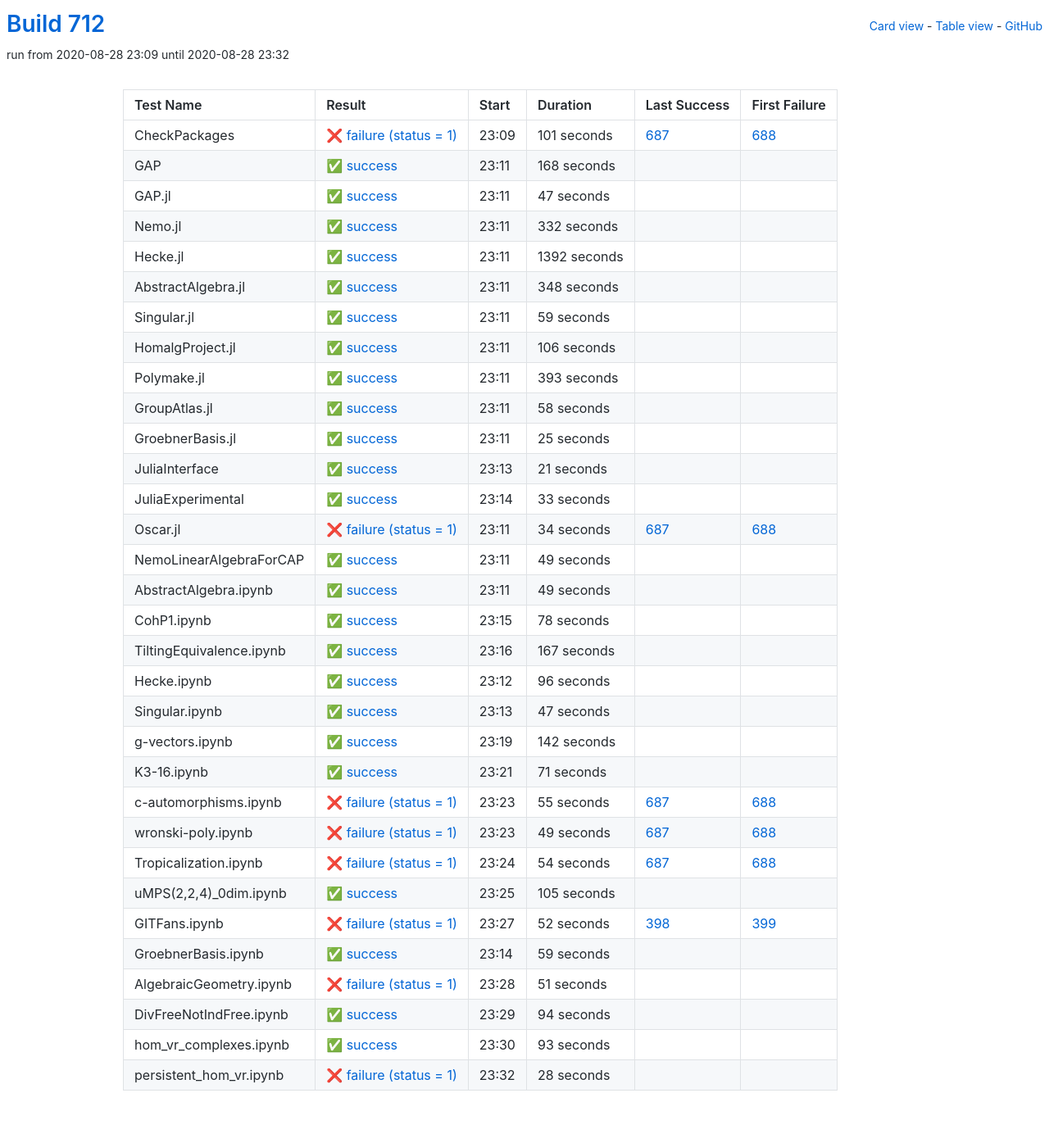
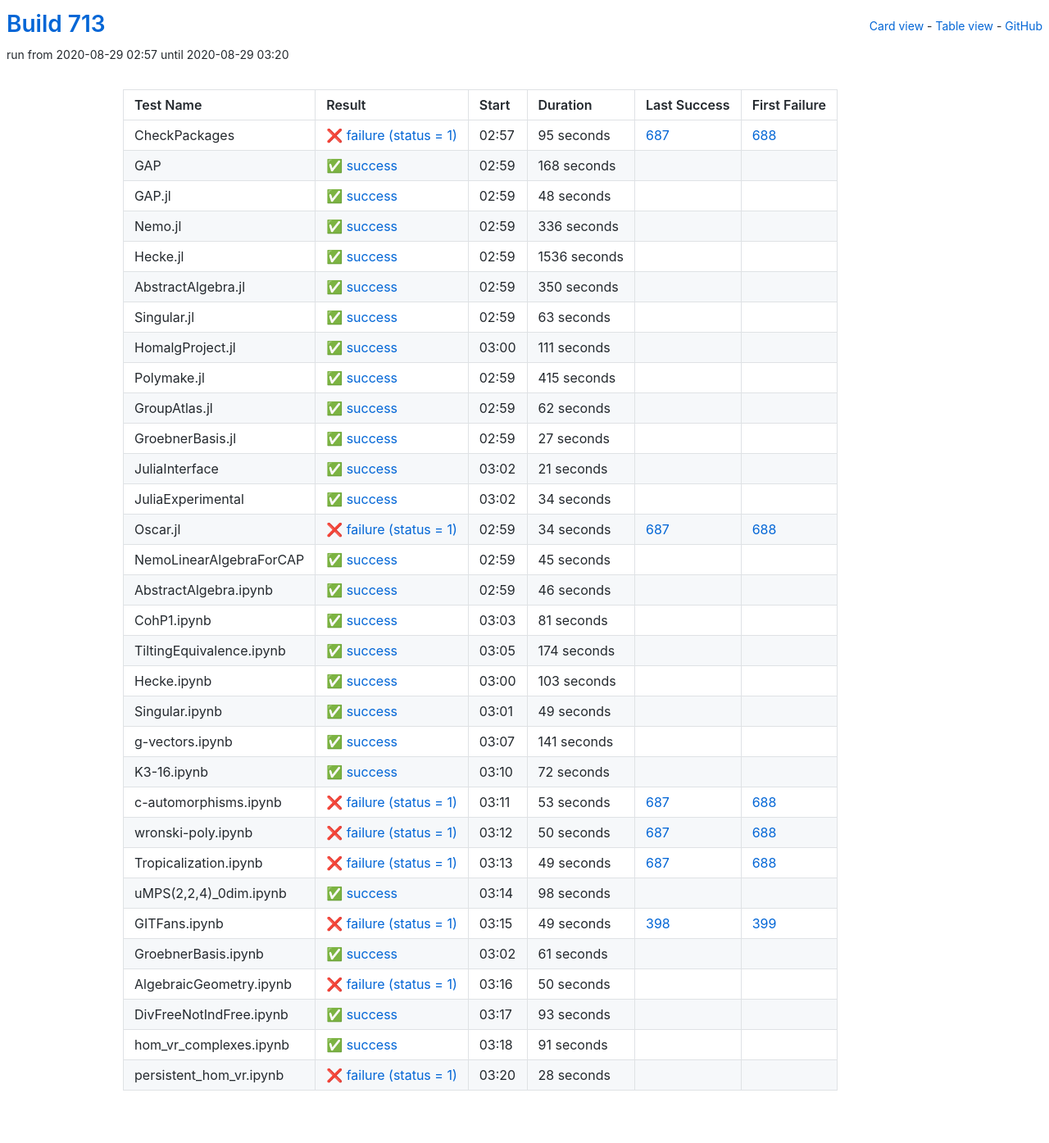
Before and after one commit to oscar-system/oscar-ci-status-stable, a Jekyll site: the page built from table.html, in a window 1280 px wide. Shown: the whole page at 82% size. Built offline with Jekyll 4.4.1, drawn with Linux system fonts in a browser that asks for light colours.

Commit message:
Build #713

```diff
--- a/_data/ci.yml
+++ b/_data/ci.yml
@@ -1,6 +1,6 @@
 ---
-build: 712
-build_url: https://oscarci.mathematik.uni-kl.de/job/oscar-stable/712/
+build: 713
+build_url: https://oscarci.mathematik.uni-kl.de/job/oscar-stable/713/
 job: oscar-stable
 organization: oscar-system
 repo: oscar-ci-status-stable
@@ -8,20 +8,20 @@ repourl: https://github.com/oscar-system/oscar-ci-status-stable
 tests:
 - name: CheckPackages
   id: checkpackages
-  log: https://oscarci.mathematik.uni-kl.de/job/oscar-stable/712/artifact/logs/build-712/CheckPackages.log
-  start: 2020-08-28 23:09
+  log: https://oscarci.mathematik.uni-kl.de/job/oscar-stable/713/artifact/logs/build-713/CheckPackages.log
+  start: 2020-08-29 02:57
   success: false
   exitcode: 1
   status: failure
-  duration: 101
+  duration: 95
   last_success: 687
   last_success_url: https://oscarci.mathematik.uni-kl.de/job/oscar-stable/687/
   first_failure: 688
   first_failure_url: https://oscarci.mathematik.uni-kl.de/job/oscar-stable/688/
 - name: GAP
   id: gap
-  log: https://oscarci.mathematik.uni-kl.de/job/oscar-stable/712/artifact/logs/build-712/GAP.log
-  start: 2020-08-28 23:11
+  log: https://oscarci.mathematik.uni-kl.de/job/oscar-stable/713/artifact/logs/build-713/GAP.log
+  start: 2020-08-29 02:59
   success: true
   exitcode: 0
   status: success
@@ -32,116 +32,116 @@ tests:
   first_failure_url:
 - name: GAP.jl
   id: gap-jl
-  log: https://oscarci.mathematik.uni-kl.de/job/oscar-stable/712/artifact/logs/build-712/GAP.jl.log
-  start: 2020-08-28 23:11
+  log: https://oscarci.mathematik.uni-kl.de/job/oscar-stable/713/artifact/logs/build-713/GAP.jl.log
+  start: 2020-08-29 02:59
   success: true
   exitcode: 0
   status: success
-  duration: 47
+  duration: 48
   last_success: false
   last_success_url:
   first_failure: false
   first_failure_url:
 - name: Nemo.jl
   id: nemo-jl
-  log: https://oscarci.mathematik.uni-kl.de/job/oscar-stable/712/artifact/logs/build-712/Nemo.jl.log
-  start: 2020-08-28 23:11
+  log: https://oscarci.mathematik.uni-kl.de/job/oscar-stable/713/artifact/logs/build-713/Nemo.jl.log
+  start: 2020-08-29 02:59
   success: true
   exitcode: 0
   status: success
-  duration: 332
+  duration: 336
   last_success: false
   last_success_url:
   first_failure: false
   first_failure_url:
 - name: Hecke.jl
   id: hecke-jl
-  log: https://oscarci.mathematik.uni-kl.de/job/oscar-stable/712/artifact/logs/build-712/Hecke.jl.log
-  start: 2020-08-28 23:11
+  log: https://oscarci.mathematik.uni-kl.de/job/oscar-stable/713/artifact/logs/build-713/Hecke.jl.log
+  start: 2020-08-29 02:59
   success: true
   exitcode: 0
   status: success
-  duration: 1392
+  duration: 1536
   last_success: false
   last_success_url:
   first_failure: false
   first_failure_url:
 - name: AbstractAlgebra.jl
   id: abstractalgebra-jl
-  log: https://oscarci.mathematik.uni-kl.de/job/oscar-stable/712/artifact/logs/build-712/AbstractAlgebra.jl.log
-  start: 2020-08-28 23:11
+  log: https://oscarci.mathematik.uni-kl.de/job/oscar-stable/713/artifact/logs/build-713/AbstractAlgebra.jl.log
+  start: 2020-08-29 02:59
   success: true
   exitcode: 0
   status: success
-  duration: 348
+  duration: 350
   last_success: false
   last_success_url:
   first_failure: false
   first_failure_url:
 - name: Singular.jl
   id: singular-jl
-  log: https://oscarci.mathematik.uni-kl.de/job/oscar-stable/712/artifact/logs/build-712/Singular.jl.log
-  start: 2020-08-28 23:11
+  log: https://oscarci.mathematik.uni-kl.de/job/oscar-stable/713/artifact/logs/build-713/Singular.jl.log
+  start: 2020-08-29 02:59
   success: true
   exitcode: 0
   status: success
-  duration: 59
+  duration: 63
   last_success: false
   last_success_url:
   first_failure: false
   first_failure_url:
 - name: HomalgProject.jl
   id: homalgproject-jl
-  log: https://oscarci.mathematik.uni-kl.de/job/oscar-stable/712/artifact/logs/build-712/HomalgProject.jl.log
-  start: 2020-08-28 23:11
+  log: https://oscarci.mathematik.uni-kl.de/job/oscar-stable/713/artifact/logs/build-713/HomalgProject.jl.log
+  start: 2020-08-29 03:00
   success: true
   exitcode: 0
   status: success
-  duration: 106
+  duration: 111
   last_success: false
   last_success_url:
   first_failure: false
   first_failure_url:
 - name: Polymake.jl
   id: polymake-jl
-  log: https://oscarci.mathematik.uni-kl.de/job/oscar-stable/712/artifact/logs/build-712/Polymake.jl.log
-  start: 2020-08-28 23:11
+  log: https://oscarci.mathematik.uni-kl.de/job/oscar-stable/713/artifact/logs/build-713/Polymake.jl.log
+  start: 2020-08-29 02:59
   success: true
   exitcode: 0
   status: success
-  duration: 393
+  duration: 415
   last_success: false
   last_success_url:
   first_failure: false
   first_failure_url:
 - name: GroupAtlas.jl
   id: groupatlas-jl
-  log: https://oscarci.mathematik.uni-kl.de/job/oscar-stable/712/artifact/logs/build-712/GroupAtlas.jl.log
-  start: 2020-08-28 23:11
+  log: https://oscarci.mathematik.uni-kl.de/job/oscar-stable/713/artifact/logs/build-713/GroupAtlas.jl.log
+  start: 2020-08-29 02:59
   success: true
   exitcode: 0
   status: success
-  duration: 58
+  duration: 62
   last_success: false
   last_success_url:
   first_failure: false
   first_failure_url:
 - name: GroebnerBasis.jl
   id: groebnerbasis-jl
-  log: https://oscarci.mathematik.uni-kl.de/job/oscar-stable/712/artifact/logs/build-712/GroebnerBasis.jl.log
-  start: 2020-08-28 23:11
+  log: https://oscarci.mathematik.uni-kl.de/job/oscar-stable/713/artifact/logs/build-713/GroebnerBasis.jl.log
+  start: 2020-08-29 02:59
   success: true
   exitcode: 0
   status: success
-  duration: 25
+  duration: 27
   last_success: false
   last_success_url:
   first_failure: false
   first_failure_url:
 - name: JuliaInterface
   id: juliainterface
-  log: https://oscarci.mathematik.uni-kl.de/job/oscar-stable/712/artifact/logs/build-712/JuliaInterface.log
-  start: 2020-08-28 23:13
+  log: https://oscarci.mathematik.uni-kl.de/job/oscar-stable/713/artifact/logs/build-713/JuliaInterface.log
+  start: 2020-08-29 03:02
   success: true
   exitcode: 0
   status: success
@@ -152,20 +152,20 @@ tests:
   first_failure_url:
 - name: JuliaExperimental
   id: juliaexperimental
-  log: https://oscarci.mathematik.uni-kl.de/job/oscar-stable/712/artifact/logs/build-712/JuliaExperimental.log
-  start: 2020-08-28 23:14
+  log: https://oscarci.mathematik.uni-kl.de/job/oscar-stable/713/artifact/logs/build-713/JuliaExperimental.log
+  start: 2020-08-29 03:02
   success: true
   exitcode: 0
   status: success
-  duration: 33
+  duration: 34
   last_success: false
   last_success_url:
   first_failure: false
   first_failure_url:
 - name: Oscar.jl
   id: oscar-jl
-  log: https://oscarci.mathematik.uni-kl.de/job/oscar-stable/712/artifact/logs/build-712/Oscar.jl.log
-  start: 2020-08-28 23:11
+  log: https://oscarci.mathematik.uni-kl.de/job/oscar-stable/713/artifact/logs/build-713/Oscar.jl.log
+  start: 2020-08-29 02:59
   success: false
   exitcode: 1
   status: failure
@@ -176,8 +176,68 @@ tests:
   first_failure_url: https://oscarci.mathematik.uni-kl.de/job/oscar-stable/688/
 - name: NemoLinearAlgebraForCAP
   id: nemolinearalgebraforcap
-  log: https://oscarci.mathematik.uni-kl.de/job/oscar-stable/712/artifact/logs/build-712/NemoLinearAlgebraForCAP.log
-  start: 2020-08-28 23:11
+  log: https://oscarci.mathematik.uni-kl.de/job/oscar-stable/713/artifact/logs/build-713/NemoLinearAlgebraForCAP.log
+  start: 2020-08-29 02:59
+  success: true
+  exitcode: 0
+  status: success
+  duration: 45
+  last_success: false
+  last_success_url:
+  first_failure: false
+  first_failure_url:
+- name: AbstractAlgebra.ipynb
+  id: abstractalgebra-ipynb
+  log: https://oscarci.mathematik.uni-kl.de/job/oscar-stable/713/artifact/logs/build-713/AbstractAlgebra.ipynb.log
+  start: 2020-08-29 02:59
+  success: true
+  exitcode: 0
+  status: success
+  duration: 46
+  last_success: false
+  last_success_url:
+  first_failure: false
+  first_failure_url:
+- name: CohP1.ipynb
+  id: cohp1-ipynb
+  log: https://oscarci.mathematik.uni-kl.de/job/oscar-stable/713/artifact/logs/build-713/CohP1.ipynb.log
+  start: 2020-08-29 03:03
+  success: true
+  exitcode: 0
+  status: success
+  duration: 81
+  last_success: false
+  last_success_url:
+  first_failure: false
+  first_failure_url:
+- name: TiltingEquivalence.ipynb
+  id: tiltingequivalence-ipynb
+  log: https://oscarci.mathematik.uni-kl.de/job/oscar-stable/713/artifact/logs/build-713/TiltingEquivalence.ipynb.log
+  start: 2020-08-29 03:05
+  success: true
+  exitcode: 0
+  status: success
+  duration: 174
+  last_success: false
+  last_success_url:
+  first_failure: false
+  first_failure_url:
+- name: Hecke.ipynb
+  id: hecke-ipynb
+  log: https://oscarci.mathematik.uni-kl.de/job/oscar-stable/713/artifact/logs/build-713/Hecke.ipynb.log
+  start: 2020-08-29 03:00
+  success: true
+  exitcode: 0
+  status: success
+  duration: 103
+  last_success: false
+  last_success_url:
+  first_failure: false
+  first_failure_url:
+- name: Singular.ipynb
+  id: singular-ipynb
+  log: https://oscarci.mathematik.uni-kl.de/job/oscar-stable/713/artifact/logs/build-713/Singular.ipynb.log
+  start: 2020-08-29 03:01
   success: true
   exitcode: 0
   status: success
@@ -186,106 +246,58 @@ tests:
   last_success_url:
   first_failure: false
   first_failure_url:
-- name: AbstractAlgebra.ipynb
-  id: abstractalgebra-ipynb
-  log: https://oscarci.mathematik.uni-kl.de/job/oscar-stable/712/artifact/logs/build-712/AbstractAlgebra.ipynb.log
-  start: 2020-08-28 23:11
+- name: g-vectors.ipynb
+  id: g-vectors-ipynb
+  log: https://oscarci.mathematik.uni-kl.de/job/oscar-stable/713/artifact/logs/build-713/g-vectors.ipynb.log
+  start: 2020-08-29 03:07
   success: true
   exitcode: 0
   status: success
-  duration: 49
-  last_success: false
-  last_success_url:
-  first_failure: false
-  first_failure_url:
-- name: CohP1.ipynb
-  id: cohp1-ipynb
-  log: https://oscarci.mathematik.uni-kl.de/job/oscar-stable/712/artifact/logs/build-712/CohP1.ipynb.log
-  start: 2020-08-28 23:15
-  success: true
-  exitcode: 0
-  status: success
-  duration: 78
-  last_success: false
-  last_success_url:
-  first_failure: false
-  first_failure_url:
-- name: TiltingEquivalence.ipynb
-  id: tiltingequivalence-ipynb
-  log: https://oscarci.mathematik.uni-kl.de/job/oscar-stable/712/artifact/logs/build-712/TiltingEquivalence.ipynb.log
-  start: 2020-08-28 23:16
-  success: true
-  exitcode: 0
-  status: success
-  duration: 167
-  last_success: false
-  last_success_url:
-  first_failure: false
-  first_failure_url:
-- name: Hecke.ipynb
-  id: hecke-ipynb
-  log: https://oscarci.mathematik.uni-kl.de/job/oscar-stable/712/artifact/logs/build-712/Hecke.ipynb.log
-  start: 2020-08-28 23:12
-  success: true
-  exitcode: 0
-  status: success
-  duration: 96
-  last_success: false
-  last_success_url:
-  first_failure: false
-  first_failure_url:
-- name: Singular.ipynb
-  id: singular-ipynb
-  log: https://oscarci.mathematik.uni-kl.de/job/oscar-stable/712/artifact/logs/build-712/Singular.ipynb.log
-  start: 2020-08-28 23:13
-  success: true
-  exitcode: 0
-  status: success
-  duration: 47
-  last_success: false
-  last_success_url:
-  first_failure: false
-  first_failure_url:
-- name: g-vectors.ipynb
-  id: g-vectors-ipynb
-  log: https://oscarci.mathematik.uni-kl.de/job/oscar-stable/712/artifact/logs/build-712/g-vectors.ipynb.log
-  start: 2020-08-28 23:19
-  success: true
-  exitcode: 0
-  status: success
-  duration: 142
+  duration: 141
   last_success: false
   last_success_url:
   first_failure: false
   first_failure_url:
 - name: K3-16.ipynb
   id: k3-16-ipynb
-  log: https://oscarci.mathematik.uni-kl.de/job/oscar-stable/712/artifact/logs/build-712/K3-16.ipynb.log
-  start: 2020-08-28 23:21
+  log: https://oscarci.mathematik.uni-kl.de/job/oscar-stable/713/artifact/logs/build-713/K3-16.ipynb.log
+  start: 2020-08-29 03:10
   success: true
   exitcode: 0
   status: success
-  duration: 71
+  duration: 72
   last_success: false
   last_success_url:
   first_failure: false
   first_failure_url:
 - name: c-automorphisms.ipynb
   id: c-automorphisms-ipynb
-  log: https://oscarci.mathematik.uni-kl.de/job/oscar-stable/712/artifact/logs/build-712/c-automorphisms.ipynb.log
-  start: 2020-08-28 23:23
+  log: https://oscarci.mathematik.uni-kl.de/job/oscar-stable/713/artifact/logs/build-713/c-automorphisms.ipynb.log
+  start: 2020-08-29 03:11
   success: false
   exitcode: 1
   status: failure
-  duration: 55
+  duration: 53
   last_success: 687
   last_success_url: https://oscarci.mathematik.uni-kl.de/job/oscar-stable/687/
   first_failure: 688
   first_failure_url: https://oscarci.mathematik.uni-kl.de/job/oscar-stable/688/
 - name: wronski-poly.ipynb
   id: wronski-poly-ipynb
-  log: https://oscarci.mathematik.uni-kl.de/job/oscar-stable/712/artifact/logs/build-712/wronski-poly.ipynb.log
-  start: 2020-08-28 23:23
+  log: https://oscarci.mathematik.uni-kl.de/job/oscar-stable/713/artifact/logs/build-713/wronski-poly.ipynb.log
+  start: 2020-08-29 03:12
+  success: false
+  exitcode: 1
+  status: failure
+  duration: 50
+  last_success: 687
+  last_success_url: https://oscarci.mathematik.uni-kl.de/job/oscar-stable/687/
+  first_failure: 688
+  first_failure_url: https://oscarci.mathematik.uni-kl.de/job/oscar-stable/688/
+- name: Tropicalization.ipynb
+  id: tropicalization-ipynb
+  log: https://oscarci.mathematik.uni-kl.de/job/oscar-stable/713/artifact/logs/build-713/Tropicalization.ipynb.log
+  start: 2020-08-29 03:13
   success: false
   exitcode: 1
   status: failure
@@ -294,82 +306,58 @@ tests:
   last_success_url: https://oscarci.mathematik.uni-kl.de/job/oscar-stable/687/
   first_failure: 688
   first_failure_url: https://oscarci.mathematik.uni-kl.de/job/oscar-stable/688/
-- name: Tropicalization.ipynb
-  id: tropicalization-ipynb
-  log: https://oscarci.mathematik.uni-kl.de/job/oscar-stable/712/artifact/logs/build-712/Tropicalization.ipynb.log
-  start: 2020-08-28 23:24
-  success: false
-  exitcode: 1
-  status: failure
-  duration: 54
-  last_success: 687
-  last_success_url: https://oscarci.mathematik.uni-kl.de/job/oscar-stable/687/
-  first_failure: 688
-  first_failure_url: https://oscarci.mathematik.uni-kl.de/job/oscar-stable/688/
 - name: uMPS(2,2,4)_0dim.ipynb
   id: umps-2-2-4-0dim-ipynb
-  log: https://oscarci.mathematik.uni-kl.de/job/oscar-stable/712/artifact/logs/build-712/uMPS-2-2-4-_0dim.ipynb.log
-  start: 2020-08-28 23:25
+  log: https://oscarci.mathematik.uni-kl.de/job/oscar-stable/713/artifact/logs/build-713/uMPS-2-2-4-_0dim.ipynb.log
+  start: 2020-08-29 03:14
   success: true
   exitcode: 0
   status: success
-  duration: 105
+  duration: 98
   last_success: false
   last_success_url:
   first_failure: false
   first_failure_url:
 - name: GITFans.ipynb
   id: gitfans-ipynb
-  log: https://oscarci.mathematik.uni-kl.de/job/oscar-stable/712/artifact/logs/build-712/GITFans.ipynb.log
-  start: 2020-08-28 23:27
+  log: https://oscarci.mathematik.uni-kl.de/job/oscar-stable/713/artifact/logs/build-713/GITFans.ipynb.log
+  start: 2020-08-29 03:15
   success: false
   exitcode: 1
   status: failure
-  duration: 52
+  duration: 49
   last_success: 398
   last_success_url: https://oscarci.mathematik.uni-kl.de/job/oscar-stable/398/
   first_failure: 399
   first_failure_url: https://oscarci.mathematik.uni-kl.de/job/oscar-stable/399/
 - name: GroebnerBasis.ipynb
   id: groebnerbasis-ipynb
-  log: https://oscarci.mathematik.uni-kl.de/job/oscar-stable/712/artifact/logs/build-712/GroebnerBasis.ipynb.log
-  start: 2020-08-28 23:14
+  log: https://oscarci.mathematik.uni-kl.de/job/oscar-stable/713/artifact/logs/build-713/GroebnerBasis.ipynb.log
+  start: 2020-08-29 03:02
   success: true
   exitcode: 0
   status: success
-  duration: 59
+  duration: 61
   last_success: false
   last_success_url:
   first_failure: false
   first_failure_url:
 - name: AlgebraicGeometry.ipynb
   id: algebraicgeometry-ipynb
-  log: https://oscarci.mathematik.uni-kl.de/job/oscar-stable/712/artifact/logs/build-712/AlgebraicGeometry.ipynb.log
-  start: 2020-08-28 23:28
+  log: https://oscarci.mathematik.uni-kl.de/job/oscar-stable/713/artifact/logs/build-713/AlgebraicGeometry.ipynb.log
+  start: 2020-08-29 03:16
   success: false
   exitcode: 1
   status: failure
-  duration: 51
+  duration: 50
   last_success: false
   last_success_url:
   first_failure: false
   first_failure_url:
 - name: DivFreeNotIndFree.ipynb
   id: divfreenotindfree-ipynb
-  log: https://oscarci.mathematik.uni-kl.de/job/oscar-stable/712/artifact/logs/build-712/DivFreeNotIndFree.ipynb.log
-  start: 2020-08-28 23:29
-  success: true
-  exitcode: 0
-  status: success
-  duration: 94
-  last_success: false
-  last_success_url:
-  first_failure: false
-  first_failure_url:
-- name: hom_vr_complexes.ipynb
-  id: hom-vr-complexes-ipynb
-  log: https://oscarci.mathematik.uni-kl.de/job/oscar-stable/712/artifact/logs/build-712/hom_vr_complexes.ipynb.log
-  start: 2020-08-28 23:30
+  log: https://oscarci.mathematik.uni-kl.de/job/oscar-stable/713/artifact/logs/build-713/DivFreeNotIndFree.ipynb.log
+  start: 2020-08-29 03:17
   success: true
   exitcode: 0
   status: success
@@ -378,10 +366,22 @@ tests:
   last_success_url:
   first_failure: false
   first_failure_url:
+- name: hom_vr_complexes.ipynb
+  id: hom-vr-complexes-ipynb
+  log: https://oscarci.mathematik.uni-kl.de/job/oscar-stable/713/artifact/logs/build-713/hom_vr_complexes.ipynb.log
+  start: 2020-08-29 03:18
+  success: true
+  exitcode: 0
+  status: success
+  duration: 91
+  last_success: false
+  last_success_url:
+  first_failure: false
+  first_failure_url:
 - name: persistent_hom_vr.ipynb
   id: persistent-hom-vr-ipynb
-  log: https://oscarci.mathematik.uni-kl.de/job/oscar-stable/712/artifact/logs/build-712/persistent_hom_vr.ipynb.log
-  start: 2020-08-28 23:32
+  log: https://oscarci.mathematik.uni-kl.de/job/oscar-stable/713/artifact/logs/build-713/persistent_hom_vr.ipynb.log
+  start: 2020-08-29 03:20
   success: false
   exitcode: 1
   status: failure
```
Also changed, not shown: README.md.
